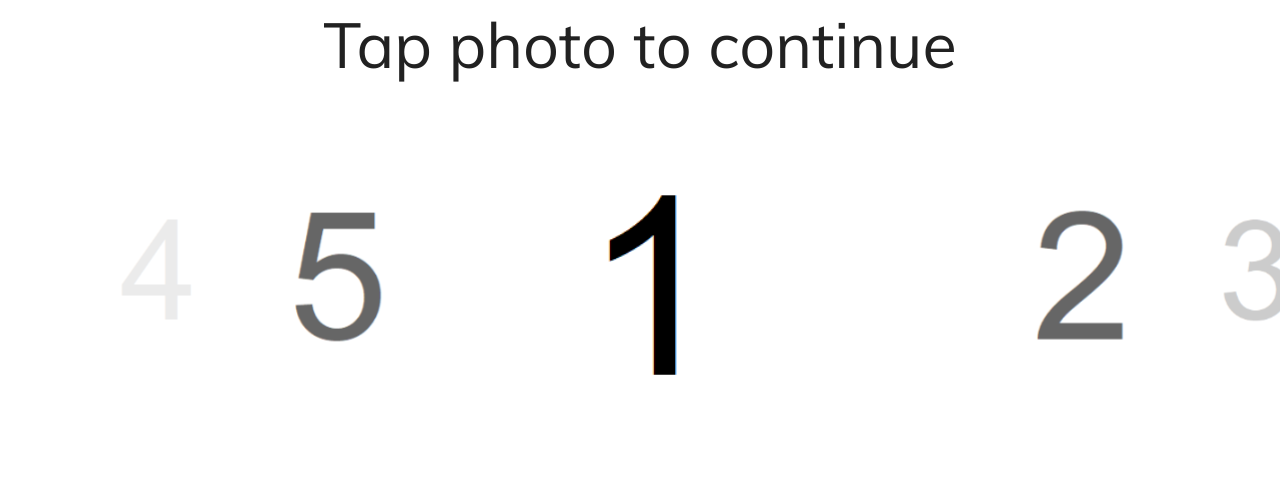
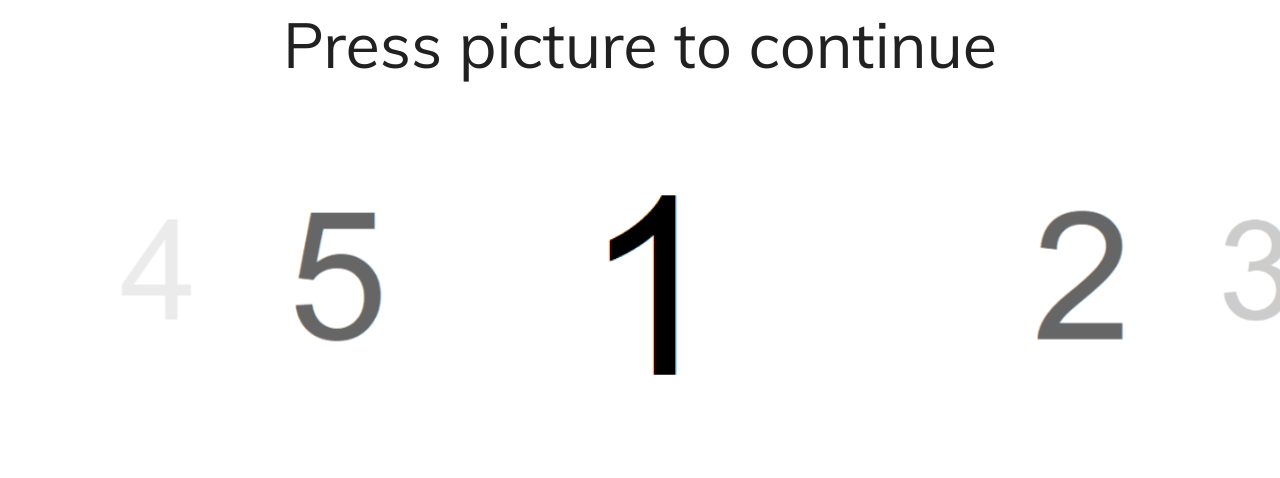
Before and after one commit to Tsukimiyu/vendaid, a PHP site: page /carousel.php in a window 1280 px wide. Shown: the top 478 px of the page. Run offline with PHP 8.4, Linux system fonts and the light colour scheme.

Commit message:
Update carousel.php

```diff
--- a/carousel.php
+++ b/carousel.php
@@ -112,7 +112,7 @@ h1 {
 <center>
 
 <div class="carousel">
-	 <h1> Tap photo to continue </h1>
+	 <h1> Press picture to continue </h1>
 	<a href="#one" class="carousel-item" onclick='window.location.href="RFID.php"'><img src="images/1.png" alt=""></a>
 	<a href="#two" class="carousel-item" onclick='window.location.href="RFID.php"' ><img src="images/2.png" alt=""></a>
 	<a href="#three" class="carousel-item" onclick='window.location.href="RFID.php"'><img src="images/3.jpg" alt=""></a>
```
